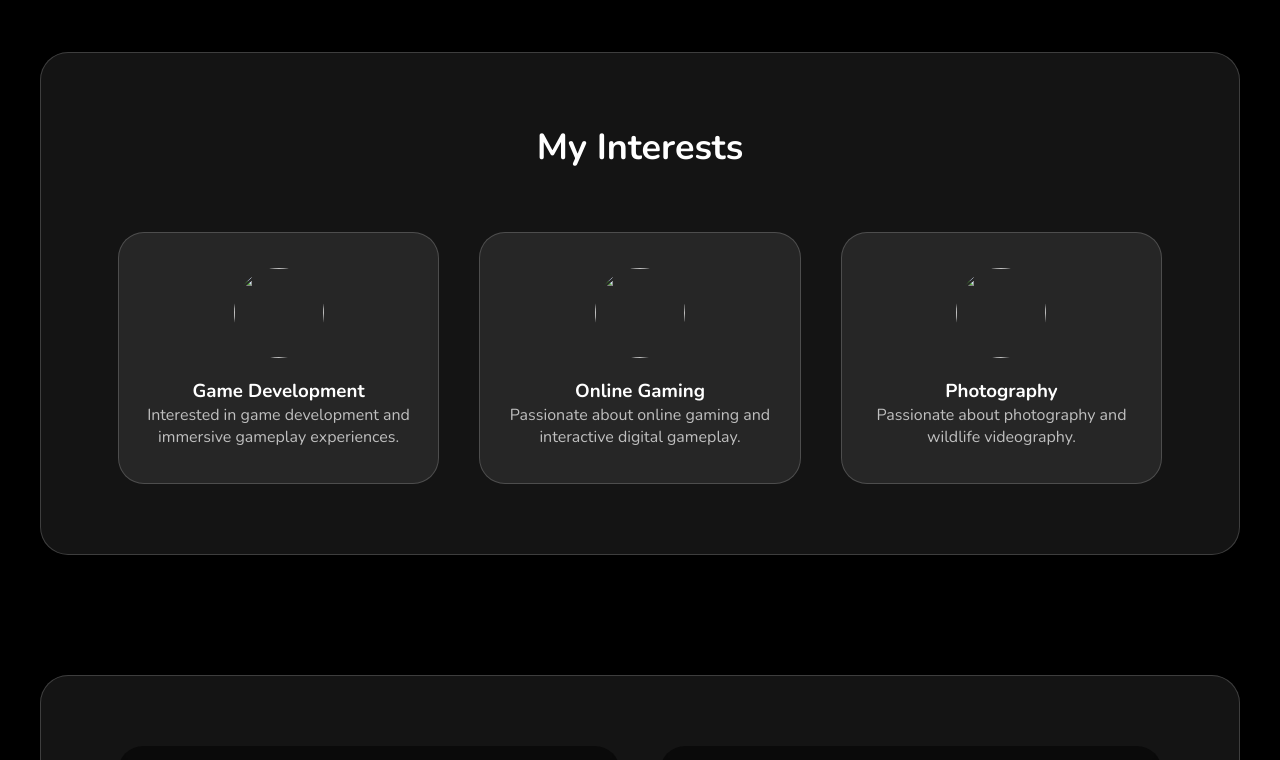
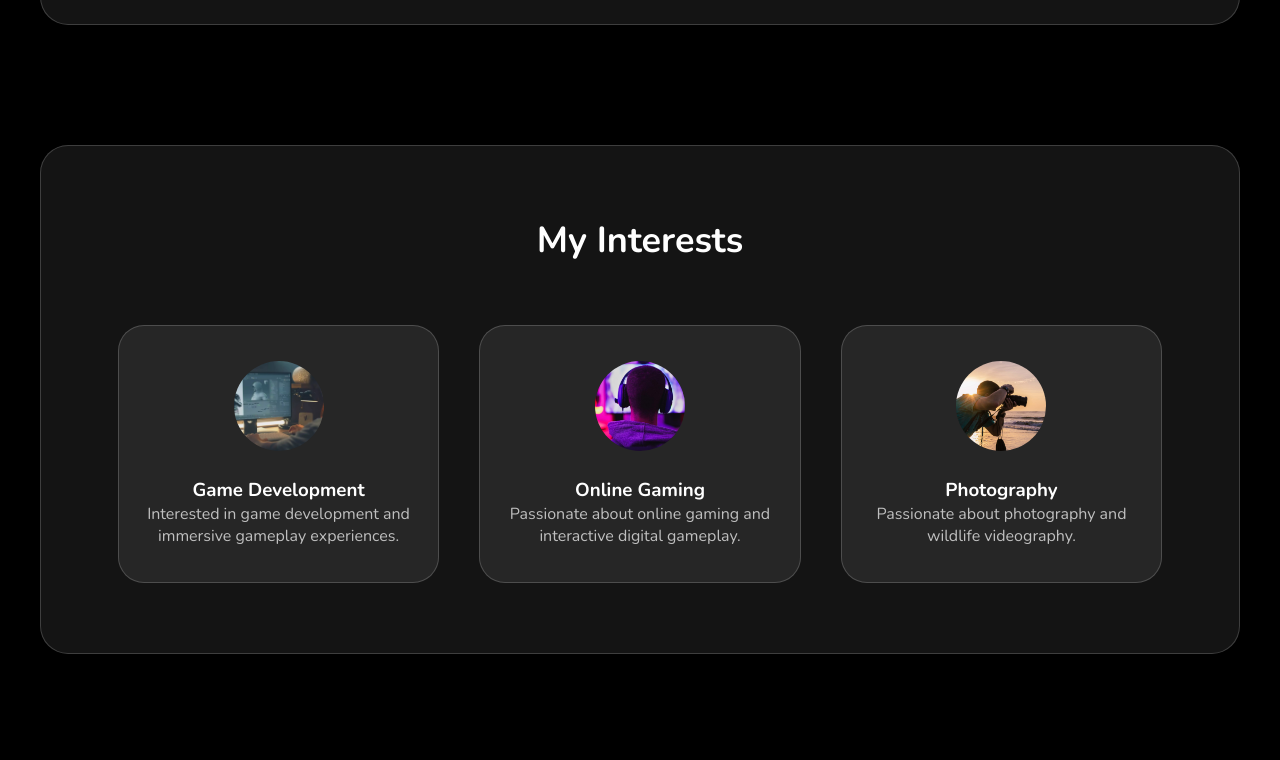
Before and after one commit to RuthvikV-54/portfolio-project, a plain HTML site: page frontend/index.html.html in a window 1280 px wide. Shown: the part 1165-1925 px from the top of the page. Drawn offline with nearby package versions, Linux system fonts and the light colour scheme.

Commit message:
Added images and updated paths

```diff
--- a/frontend/test.html
+++ b/frontend/index.html.html
@@ -340,7 +340,7 @@ footer{
       focused on building vibrant, functional, and meaningful digital experiences</p>
   </div>
   <div class="home-image">
-    <img src="HomePage.avif" alt="Profile">
+    <img src="images/HomePage.avif" alt="Profile">
   </div>
 </section>
 
@@ -376,19 +376,19 @@ footer{
   <h2>My Interests</h2>
   <div class="interest-cards">
     <div class="interest-card">
-      <img src="GameDev.jpg">
+      <img src="images/GameDev.jpg">
       <h3>Game Development</h3>
       <p>Interested in game development and immersive gameplay experiences.</p>
     </div>
 
     <div class="interest-card">
-      <img src="OnlineGaming.jpg">
+      <img src="images/OnlineGaming.jpg">
       <h3>Online Gaming</h3>
       <p>Passionate about online gaming and interactive digital gameplay.</p>
     </div>
 
     <div class="interest-card">
-      <img src="Photography.jpg">
+      <img src="images/Photography.jpg">
       <h3>Photography</h3>
       <p>Passionate about photography and wildlife videography.</p>
     </div>
```
Also changed, not shown: frontend/images/GameDev.jpg (added), frontend/images/HomePage.avif (added), frontend/images/OnlineGaming.jpg (added), frontend/images/Photography.jpg (added).
